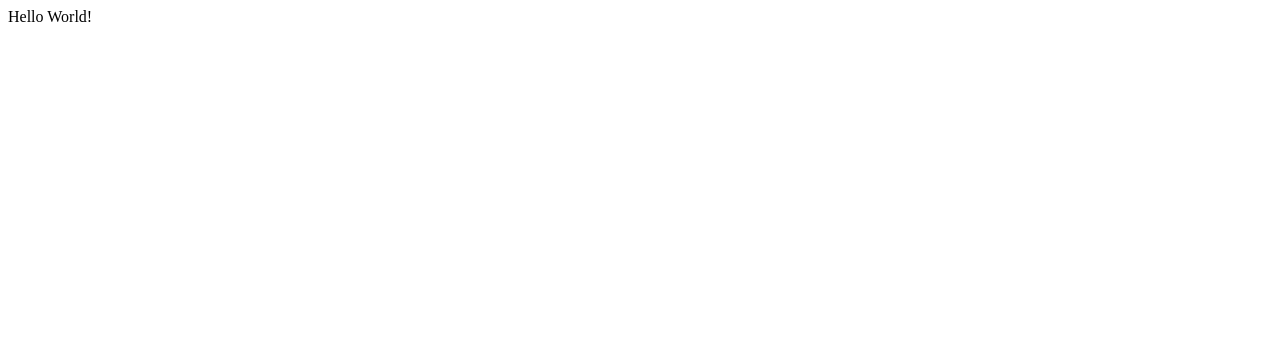
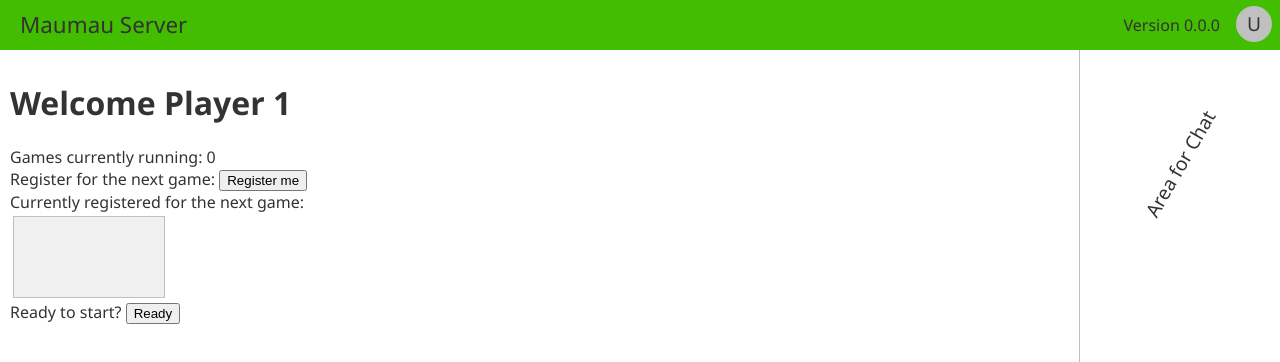
Before and after one commit to cyberblast/MaumauServer, a website: page src/ui/index.html in a window 1280 px wide. Shown: the top 362 px of the page. Drawn offline with Linux system fonts and the light colour scheme.

Commit message:
initial homepage draft

```diff
--- a/src/ui/index.html
+++ b/src/ui/index.html
@@ -1,6 +1,30 @@
 <html>
- <head>
-   <title>Maumau</title>
- </head>
- Hello World!
+  <head>
+    <title>Maumau</title>
+    <link rel="stylesheet" href="main.css" />
+  </head>
+  <body>
+    <div class="root">
+      <div class="header">
+        <div class="header-title">Maumau Server</div>
+        <div class="header-info">Version 0.0.0</div>
+        <div class="header-user">
+          <div class="user-avatar" title="Set name & avatar">U</div>
+        </div>
+      </div>
+      <div class="below-header">
+        <div class="main-container">
+          <h1>Welcome Player 1</h1>
+          Games currently running: 0<br/>
+          Register for the next game: <button type="button">Register me</button><br/>
+          Currently registered for the next game:<br/>
+          <div style="width:150px;height:80px;background-color:#F0F0F0;border: 1px solid silver;margin: 3px;"></div>
+          Ready to start? <button type="button">Ready</button>
+        </div>
+        <div class="chat-container">
+          <div class="vertical-placeholder">Area for Chat</div>
+        </div>
+      </div>
+    </div>
+  </body>
 </html>
--- /dev/null
+++ b/src/ui/main.css
@@ -0,0 +1,80 @@
+html, body{
+  box-sizing: border-box;
+  height: 100%;
+  margin: 0px;
+}
+.root{
+  display: flex;
+  flex-flow: column;
+  height: 100%;
+  width: 100%;
+
+  overflow: hidden;
+  box-sizing: border-box;
+
+  font-family: 'Segoe UI', Roboto, Tahoma, Geneva, Verdana, sans-serif;
+  color: #333333;
+  -webkit-font-smoothing: antialiased;
+  font-size: 16px;
+}
+
+.header{
+  flex: 0 0 50px;
+  display: flex;
+  flex-flow: row;
+  background-color: rgb(66, 189, 0);
+}
+.header-title{
+  flex: 0 1 auto;
+  width: fit-content;
+  font-size: 1.4em;
+  font-weight: 500;
+  line-height: 50px;
+  margin: 0 20px;
+}
+.header-info{
+  flex: 1 1 auto;
+  font-size: 1em;
+  font-weight: 300;
+  line-height: 50px;
+  margin: 0 10px;
+  text-align: right;
+}
+.header-user{
+  flex: 0 0 50px;
+}
+.user-avatar{
+  height: 36px;
+  width: 36px;
+  margin: 6px;
+  overflow:hidden;
+  border-radius: 50%;
+  vertical-align: middle;
+  text-align: center;
+  line-height: 36px;
+  font-size: 1.2em;
+  background-color: silver;
+  cursor: pointer;
+}
+
+.below-header{
+  flex: 1 1 auto;
+  display: flex;
+  flex-flow: row;
+}
+.main-container{
+  flex: 1 1 auto;
+  display: block;
+  padding: 10px;
+}
+.chat-container{
+  flex: 0 0 200px;
+  border-left: 1px solid silver;
+}
+.vertical-placeholder{
+  transform: rotate(-60deg);
+  text-align: center;
+  vertical-align: middle;
+  margin-top: 100px;
+  font-size: 1.2em;
+}
```
Also changed, not shown: readme.md.
